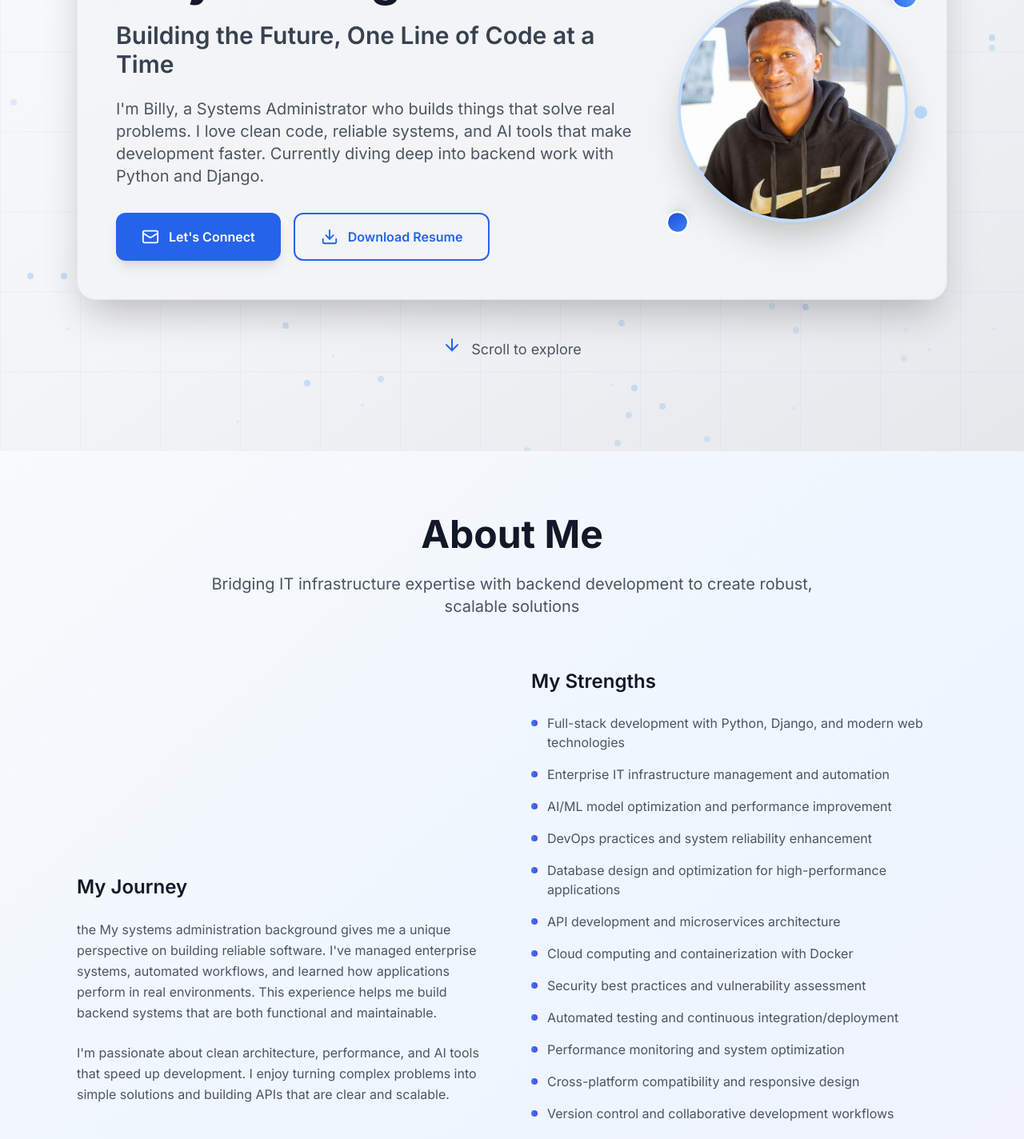
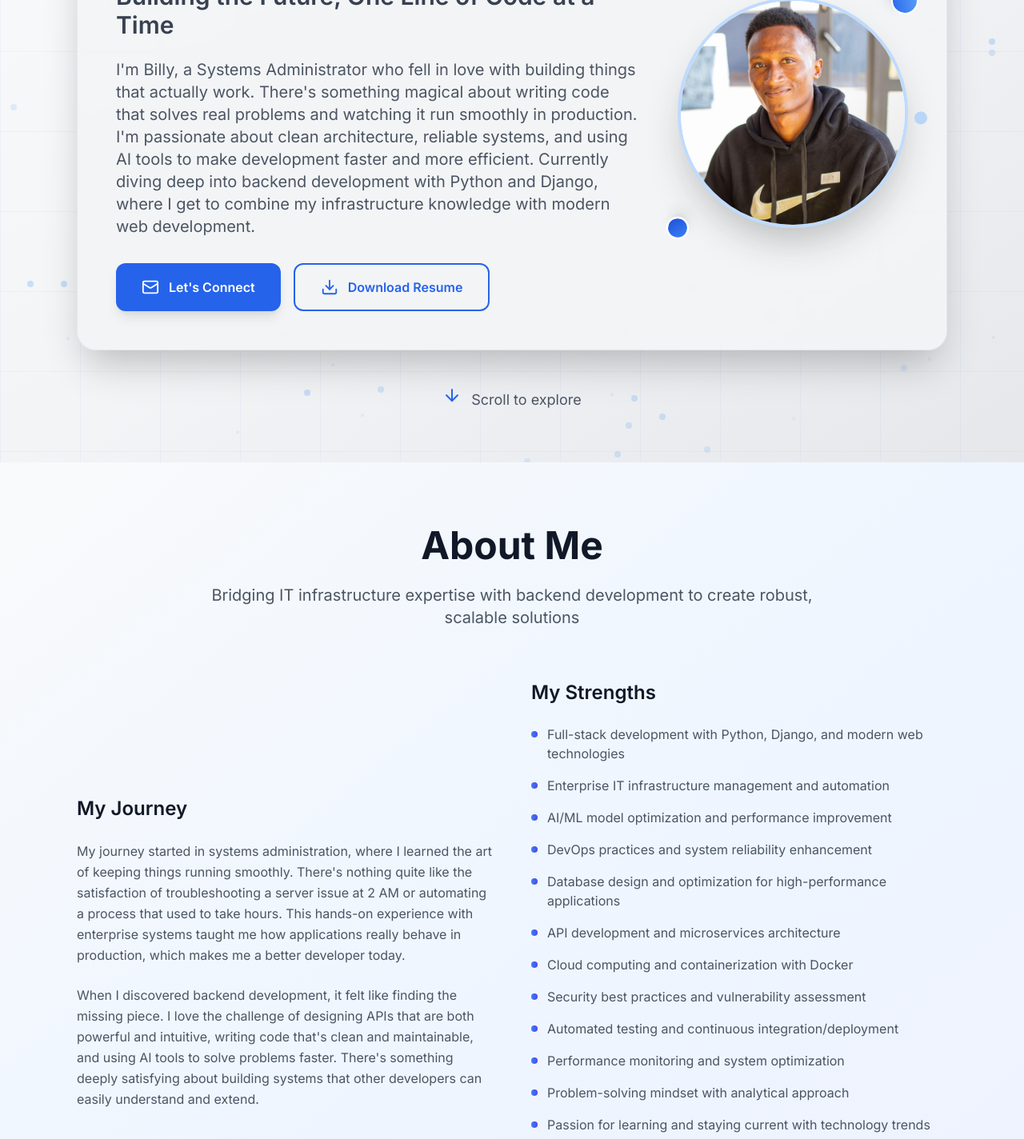
Before and after one commit to BillyMwangiDev/PORTFOLIO, a Next.js app: page / in a window 1280 px wide. Shown: the part 300-1724 px from the top of the page at 80% size. Built offline with nearby package versions, Linux system fonts and the light colour scheme.

Commit message:
content: enhance hero and about sections with more engaging, authentic storytelling

```diff
--- a/src/components/About.tsx
+++ b/src/components/About.tsx
@@ -18,9 +18,6 @@ const About = () => {
     "Security best practices and vulnerability assessment",
     "Automated testing and continuous integration/deployment",
     "Performance monitoring and system optimization",
-    "Cross-platform compatibility and responsive design",
-    "Version control and collaborative development workflows",
-    "Technical documentation and knowledge sharing",
     "Problem-solving mindset with analytical approach",
     "Passion for learning and staying current with technology trends"
   ]
@@ -76,7 +73,7 @@ const About = () => {
               transition={{ duration: 0.6, delay: 1.0 }}
               className="text-gray-600 leading-relaxed"
             >
- the              My systems administration background gives me a unique perspective on building reliable software. I&apos;ve managed enterprise systems, automated workflows, and learned how applications perform in real environments. This experience helps me build backend systems that are both functional and maintainable.
+              My journey started in systems administration, where I learned the art of keeping things running smoothly. There&apos;s nothing quite like the satisfaction of troubleshooting a server issue at 2 AM or automating a process that used to take hours. This hands-on experience with enterprise systems taught me how applications really behave in production, which makes me a better developer today.
             </motion.p>
 
             <motion.p
@@ -85,7 +82,7 @@ const About = () => {
               transition={{ duration: 0.6, delay: 1.2 }}
               className="text-gray-600 leading-relaxed"
             >
-              I&apos;m passionate about clean architecture, performance, and AI tools that speed up development. I enjoy turning complex problems into simple solutions and building APIs that are clear and scalable.
+              When I discovered backend development, it felt like finding the missing piece. I love the challenge of designing APIs that are both powerful and intuitive, writing code that&apos;s clean and maintainable, and using AI tools to solve problems faster. There&apos;s something deeply satisfying about building systems that other developers can easily understand and extend.
             </motion.p>
           </motion.div>
 
--- a/src/components/Hero.tsx
+++ b/src/components/Hero.tsx
@@ -70,7 +70,7 @@ const Hero = () => {
                   transition={{ duration: 0.8, delay: 1.0 }}
                   className="text-lg md:text-xl text-gray-600 leading-relaxed mb-8"
                 >
-                  I&apos;m Billy, a Systems Administrator who builds things that solve real problems. I love clean code, reliable systems, and AI tools that make development faster. Currently diving deep into backend work with Python and Django.
+                  I&apos;m Billy, a Systems Administrator who fell in love with building things that actually work. There&apos;s something magical about writing code that solves real problems and watching it run smoothly in production. I&apos;m passionate about clean architecture, reliable systems, and using AI tools to make development faster and more efficient. Currently diving deep into backend development with Python and Django, where I get to combine my infrastructure knowledge with modern web development.
                 </motion.p>
 
                 <motion.div
```
